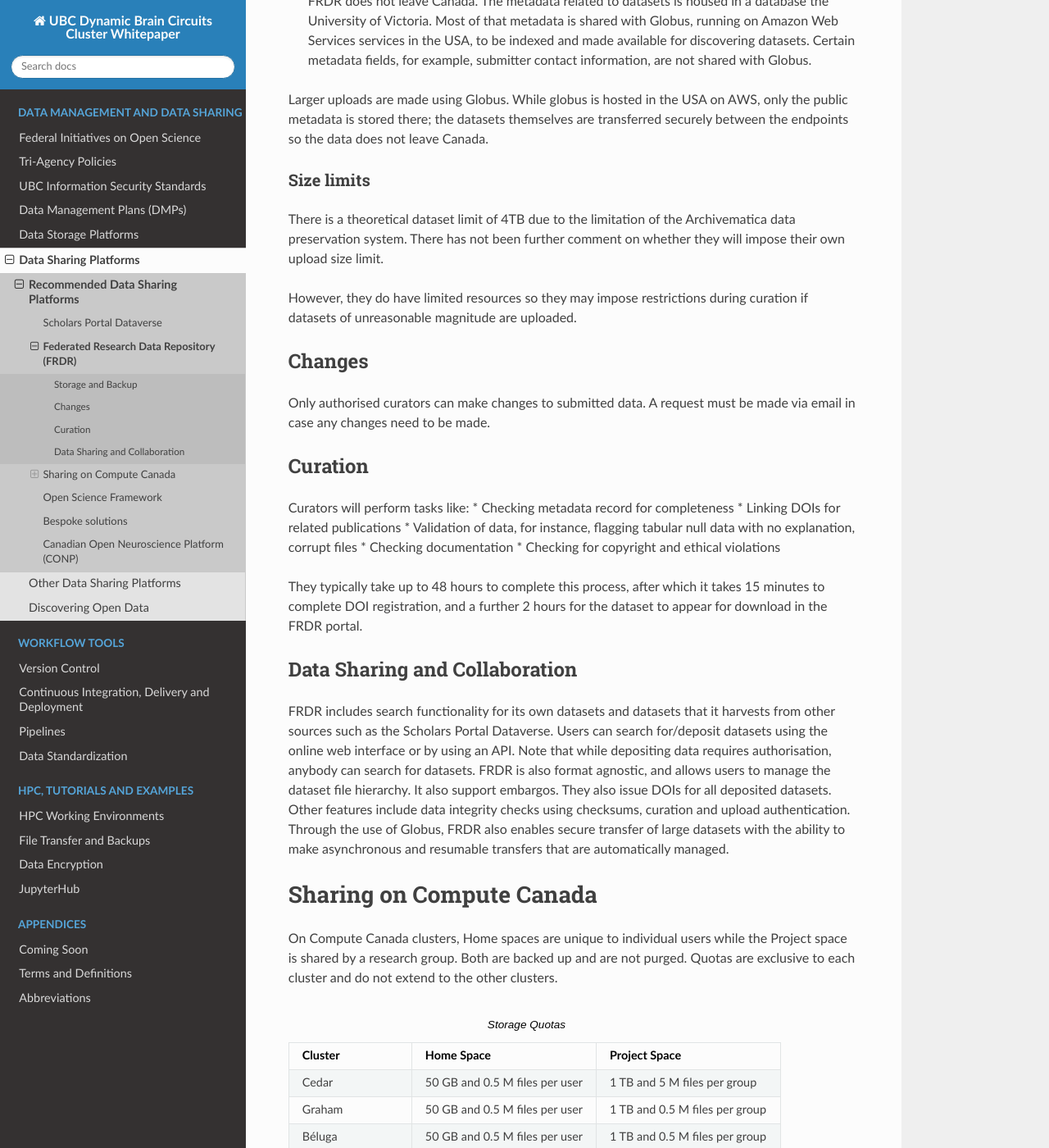
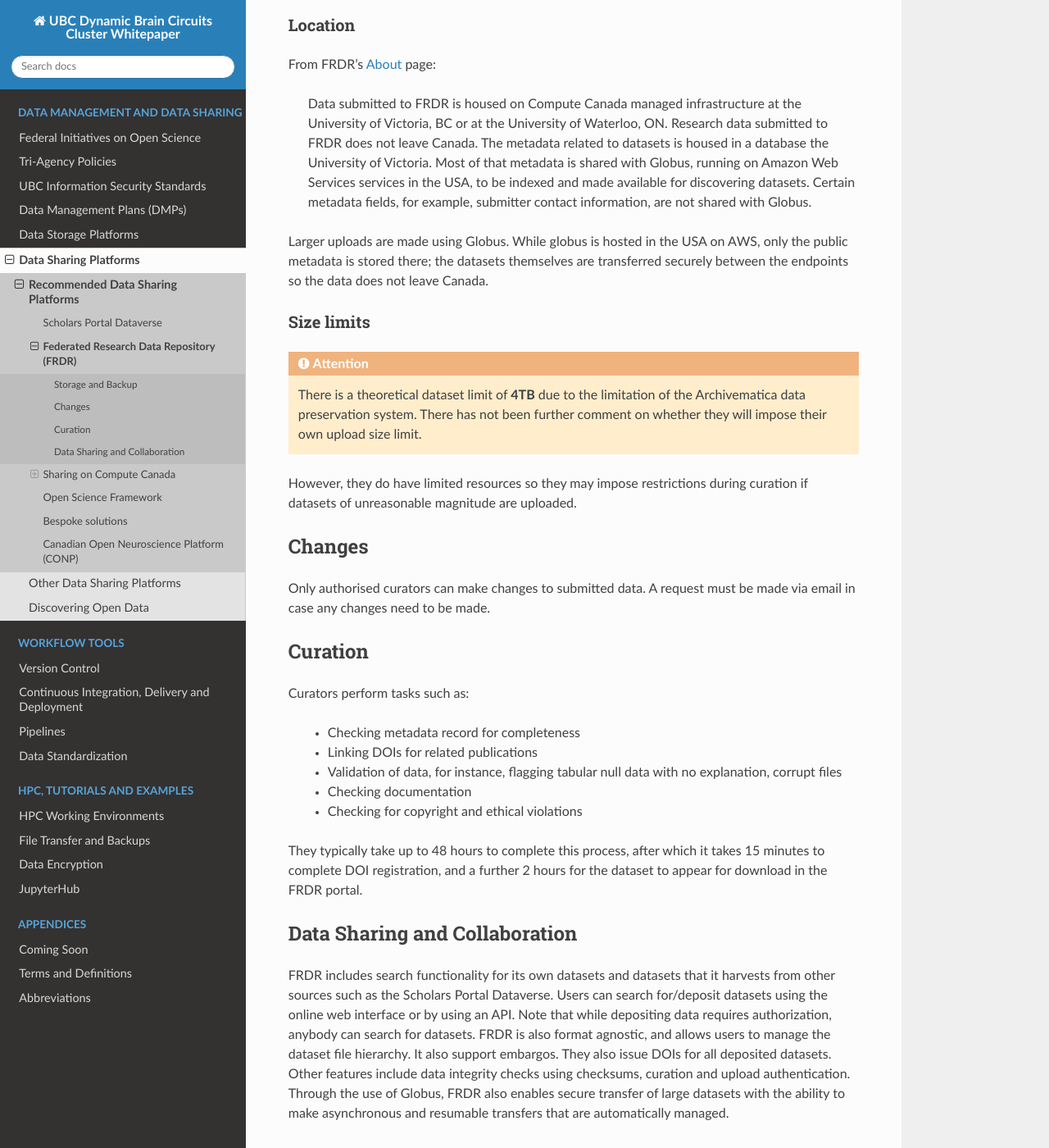
Before and after one commit to ubcbraincircuits/whitepaper, a Sphinx documentation site: the page built from source/data_sharing/frdr.rst, in a window 1280 px wide and 1400 px high, scrolled down 444 px. Shown: the whole window at 82% size. Built offline with Sphinx 7.4.7 and the Read the Docs theme 2.0.0, drawn with Linux system fonts in a browser that asks for light colours; pages that are not in the unit, such as notebooks, are missing from menus; some of the changed text lies outside the part shown.

Commit message:
Fix link to about page; add attention admonitions; bullet curator tasks

```diff
--- a/source/data_sharing/frdr.rst
+++ b/source/data_sharing/frdr.rst
@@ -5,12 +5,17 @@
 and the `Canadian Association of Research Libraries (CARL) <http://www.carl-abrc.ca/about-carl/>`_
 have collaborated to produce the `Federated Research Data Repository <https://www.frdr.ca/repo/>`_.
 
+.. attention::
+	We are pleased to announce that we have set up a `FRDR collection for the cluster <https://www.frdr.ca/repo/handle/ubcbraincircuits>`_,
+	on which all cluster-associated datasets will appear.
+
+	PIs can contact `Jeffrey LeDue <mailto:jledue\@mail.ubc.ca>`_ to become a depositor.
 
 Storage and Backup
 ------------------
 Location
 ~~~~~~~~
-From frdr.ca/docs/en/about:
+From FRDR's `About <https://www.frdr.ca/docs/en/about/#security-and-privacy>`_ page:
 
     Data submitted to FRDR is housed on Compute Canada managed infrastructure at the University of Victoria,
     BC or at the University of Waterloo, ON. Research data submitted to FRDR does not leave Canada.
@@ -25,9 +30,11 @@
 
 Size limits
 ~~~~~~~~~~~
-There is a theoretical dataset limit of 4TB due to the limitation of the Archivematica
-data preservation system. There has not been further comment on whether they will
-impose their own upload size limit.
+
+.. attention::
+	There is a theoretical dataset limit of **4TB** due to the limitation of the Archivematica
+	data preservation system. There has not been further comment on whether they will
+	impose their own upload size limit.
 
 However, they do have limited resources so they may impose restrictions during curation
 if datasets of unreasonable magnitude are uploaded.
@@ -39,12 +46,13 @@
 
 Curation
 --------
-Curators will perform tasks like:
-* Checking metadata record for completeness
-* Linking DOIs for related publications
-* Validation of data, for instance, flagging tabular null data with no explanation, corrupt files
-* Checking documentation
-* Checking for copyright and ethical violations
+Curators perform tasks such as:
+
+	- Checking metadata record for completeness
+	- Linking DOIs for related publications
+	- Validation of data, for instance, flagging tabular null data with no explanation, corrupt files
+	- Checking documentation
+	- Checking for copyright and ethical violations
 
 They typically take up to 48 hours to complete this process, after which it takes 15 minutes to
 complete DOI registration, and a further 2 hours for the dataset to appear for download
@@ -55,7 +63,7 @@
 FRDR includes search functionality for its own datasets and datasets
 that it harvests from other sources such as the Scholars Portal Dataverse.
 Users can search for/deposit datasets using the online web interface or by using an API.
-Note that while depositing data requires authorisation, anybody can search for datasets.
+Note that while depositing data requires authorization, anybody can search for datasets.
 FRDR is also format agnostic, and allows users to manage the dataset file hierarchy.
 It also support embargos. They also issue DOIs for all deposited datasets.
 Other features include data integrity checks using checksums, curation and upload authentication.
@@ -70,7 +78,7 @@
 the Project space is shared by a research group. Both are backed up and are not purged.
 Quotas are exclusive to each cluster and do not extend to the other clusters.
 
-.. csv-table:: Storage Quotas
+.. csv-table::
    :header: "Cluster", "Home Space", "Project Space"
    :widths: 10, 15, 15
 
```
Also changed, not shown: other parts of source/data_sharing/frdr.rst (+1 -0 lines).
